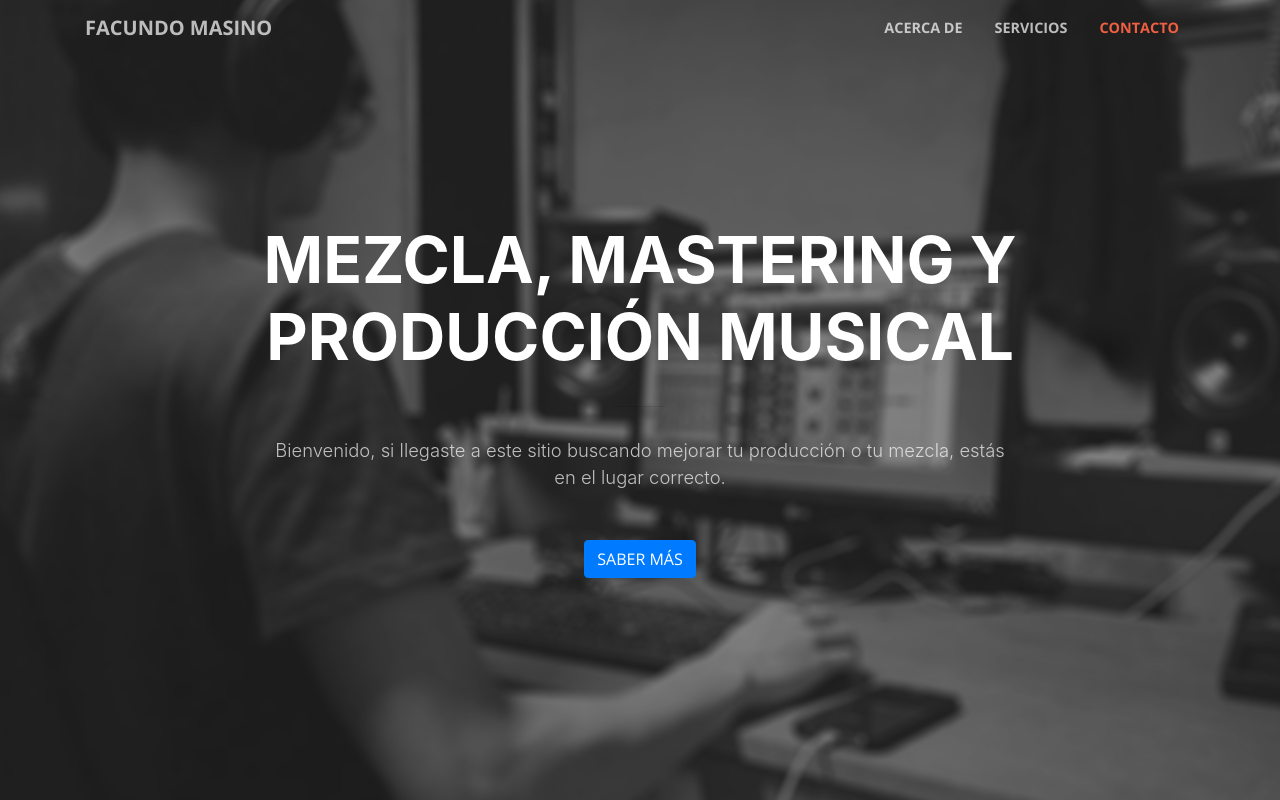
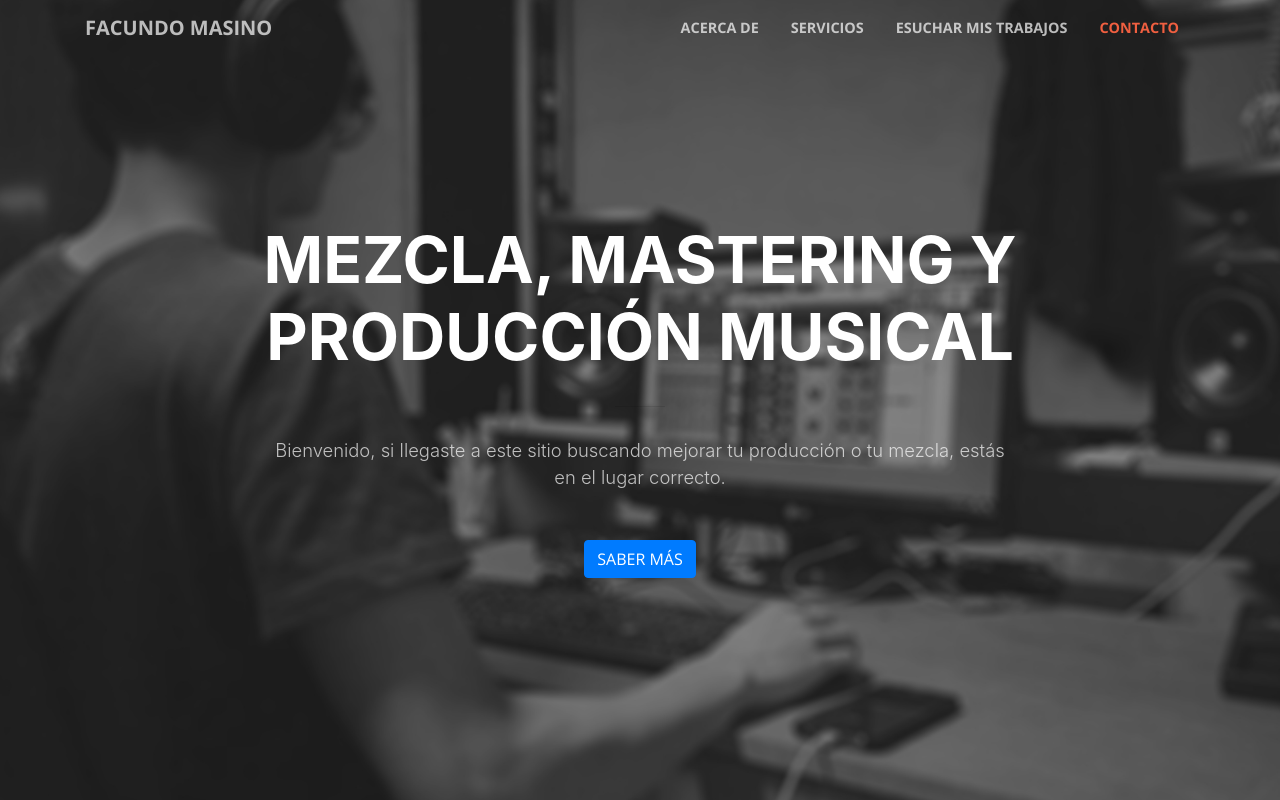
Before and after one commit to FacuMasino/facundomasino.com, a website with bundled scripts: page index.html in a window 1280 px wide. Shown: the top 800 px of the page. Built offline with nearby package versions, Linux system fonts and the light colour scheme.

Commit message:
Update index.html

```diff
--- a/index.html
+++ b/index.html
@@ -71,11 +71,10 @@
             <li class="nav-item">
               <a class="nav-link js-scroll-trigger" href="#services">Servicios</a>
             </li>
-            <!-- clientes
+            <!-- clientes --->
             <li class="nav-item">
-              <a class="nav-link js-scroll-trigger" href="#portfolio">Portafolio</a>
+              <a class="nav-link js-scroll-trigger" href="https://many.link/facumasino.prod">Esuchar mis trabajos</a>
             </li>
-            -->
             <li class="nav-item">
               <a class="nav-link js-scroll-trigger" href="#contact">Contacto</a>
             </li>
```
